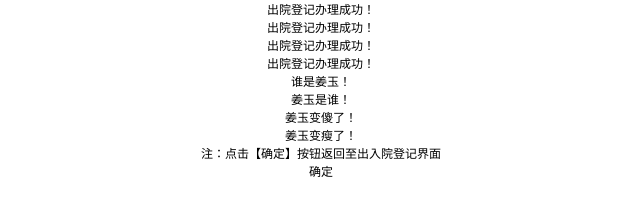
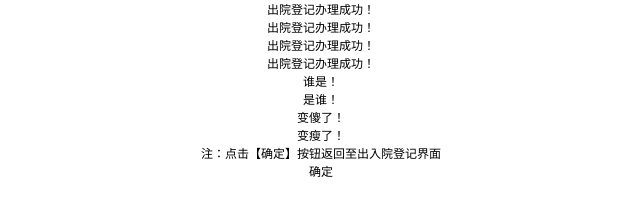
Before and after one commit to jy1216/git-prictice, a plain HTML site: page my-app-test/index.html in a window 1280 px wide. Shown: the whole page, without its empty margins (319-959 px from the left). Drawn offline with Linux system fonts and the light colour scheme.

Commit message:
测试更新 m 提交内容

```diff
--- a/my-app-test/index.html
+++ b/my-app-test/index.html
@@ -26,10 +26,10 @@
         <p>出院登记办理成功！</p>
         <p>出院登记办理成功！</p>
         <p>出院登记办理成功！</p>
-        <p>谁是姜玉！</p>
-        <p>姜玉是谁！</p>
-        <p>姜玉变傻了！</p>
-        <p>姜玉变瘦了！</p>
+        <p>谁是！</p>
+        <p>是谁！</p>
+        <p>变傻了！</p>
+        <p>变瘦了！</p>
     </div>
     <p class="text-center">注：点击【确定】按钮返回至出入院登记界面</p>
     <div class="confirm-button" ng-click="queding()">确定</div>
```
